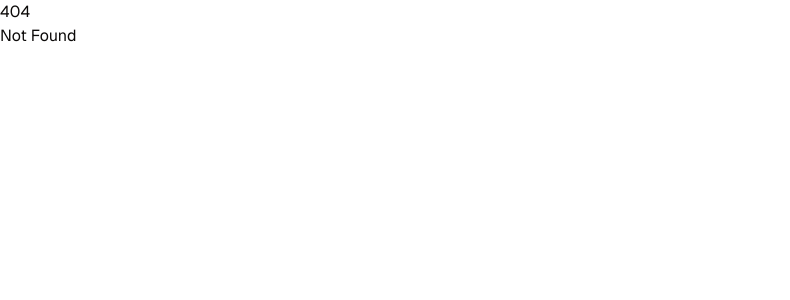
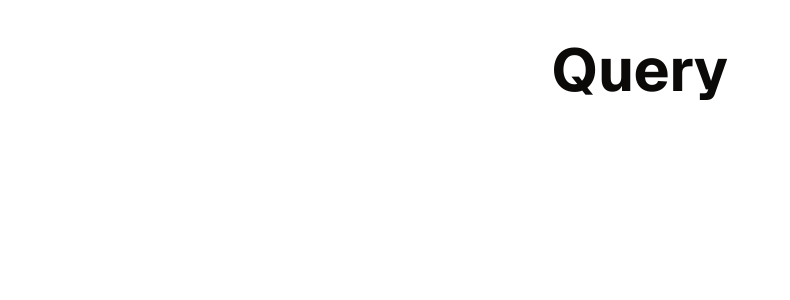
Before and after one commit to CyrusBrown/altinarchive, a SvelteKit app: page /query in a window 1280 px wide. Before the commit this address had no page. Shown: the top 300 px of the page, without its empty margins (0-790 px from the left). Built offline with nearby package versions, Linux system fonts and the light colour scheme.

Commit message:
start adding query

```diff
--- /dev/null
+++ b/src/routes/query/+page.svelte
@@ -0,0 +1,19 @@
+
+<script lang="ts">
+    import Textarea from "$lib/components/ui/textarea/textarea.svelte";
+
+
+
+
+</script>
+
+
+
+<div class="min-h-screen flex flex-col items-center justify-center ">
+    <h1 class="font-bold text-6xl pt-10 ">Query</h1>
+    <div class="w-1/2 max-h-screen grow flex flex-col flex-1/2 items-center justify-center hover:bg-pink-900 ">
+        <div class="hover:bg-purple-900 w-full grow flex-1/2 p-12">
+        <!-- <Textarea class="resize-none  overflow-y-scroll grow " /> -->
+    </div>
+    </div>
+</div>
```
